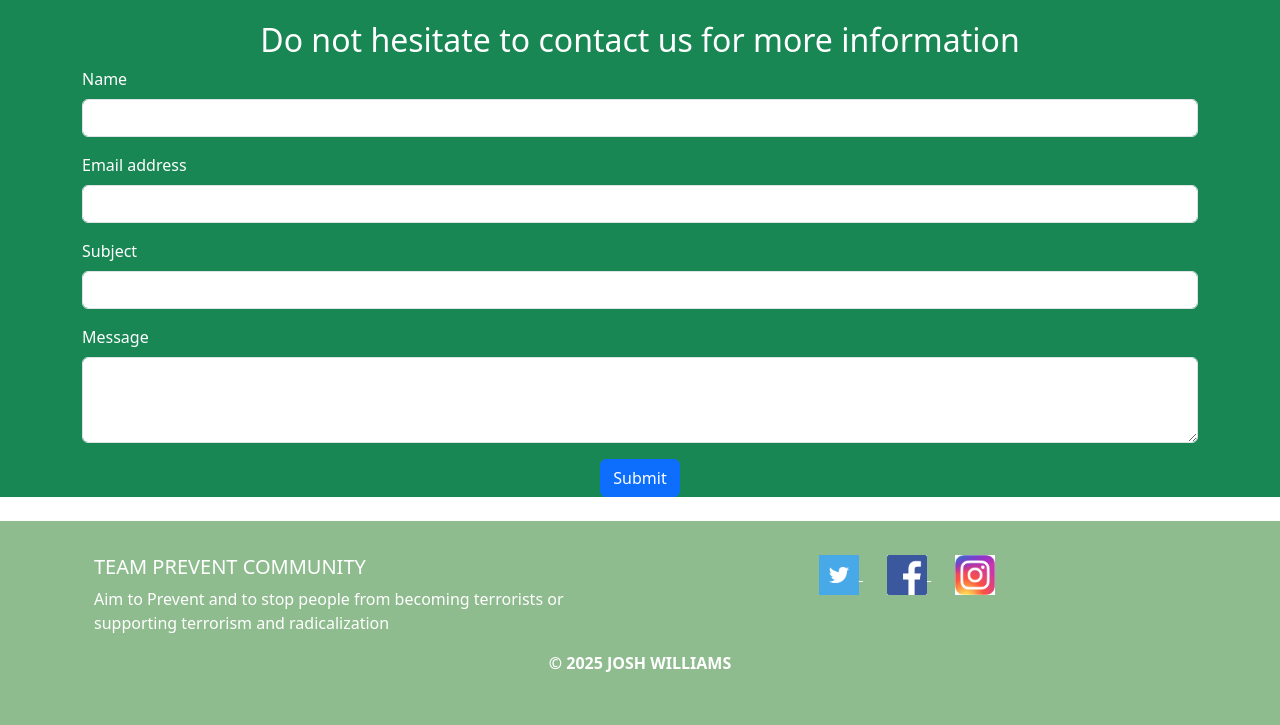
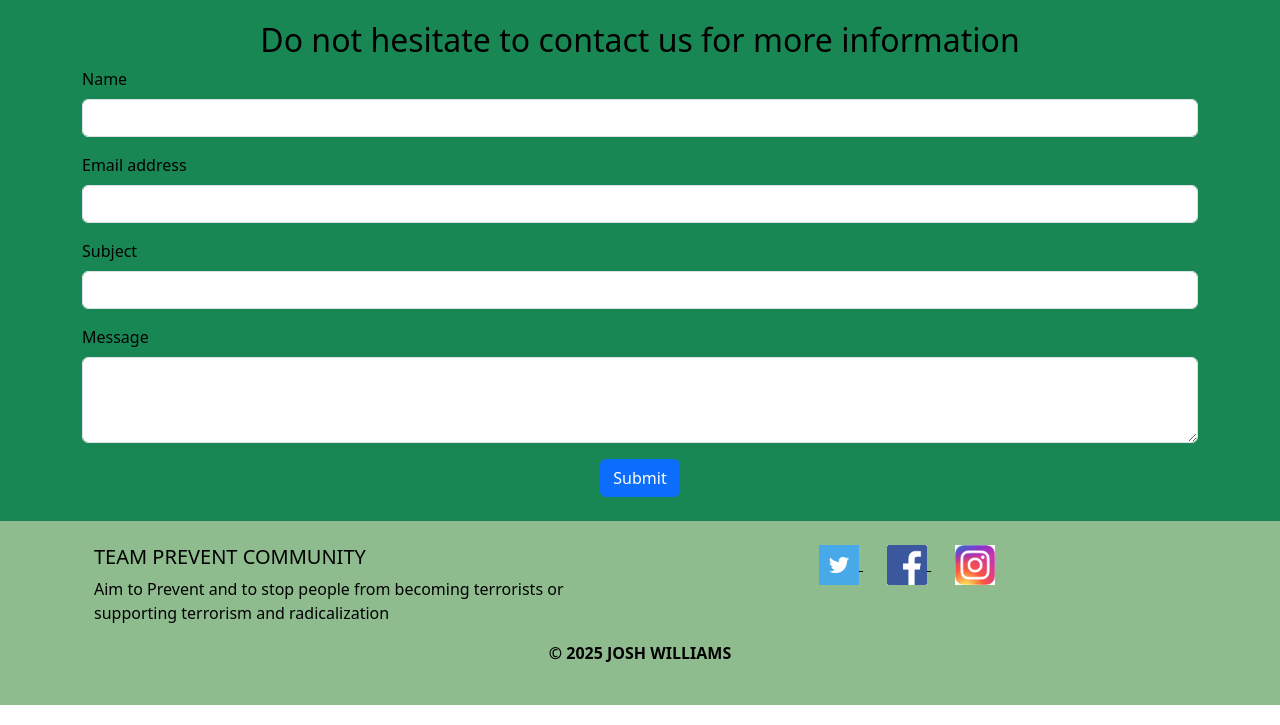
Before and after one commit to Joshwill234/ProjectSafe, a plain HTML site: page index.html in a window 1280 px wide. Shown: the part 1780-2505 px from the top of the page. Drawn offline with nearby package versions, Linux system fonts and the light colour scheme.

Commit message:
css body styled

```diff
--- a/assets/css/style.css
+++ b/assets/css/style.css
@@ -1,26 +1,34 @@
 nav {
     background-color: darkseagreen;
-    color: #fff;
+    color: black;
     padding: 10px 0;
     text-align: center;
+}
+
+body {
+    min-height: 100vh;
+    display: flex;
+    flex-direction: column;
+color: black;
 }
 
 
 header {
     background-color: darkseagreen;
-    color: #fff;
+    color: black;
     padding: 10px 0;
     text-align: center;
 }
 
 main {
     background-color: lightgreen;
-    color: #fff;
+    color: #darkslategray;
 }
 
 footer {
     background-color: darkseagreen;
-    color: #fff;
+    color: #darkslategray;
     text-align: center;
-    padding: 10px 0;
+
+
 }
```
